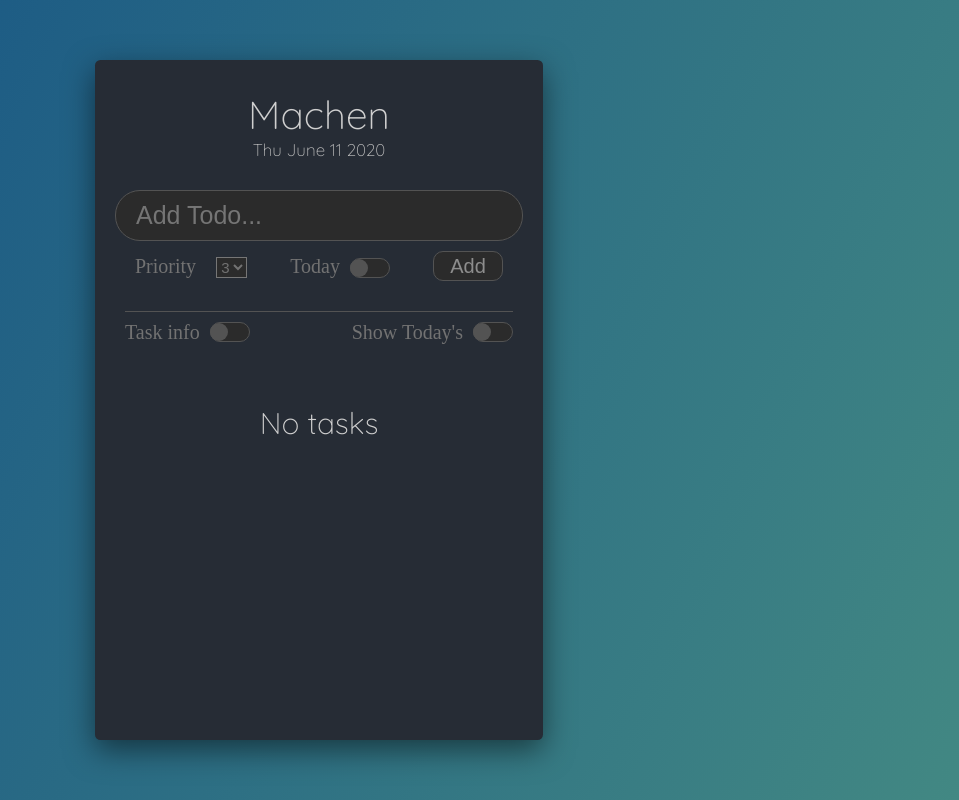
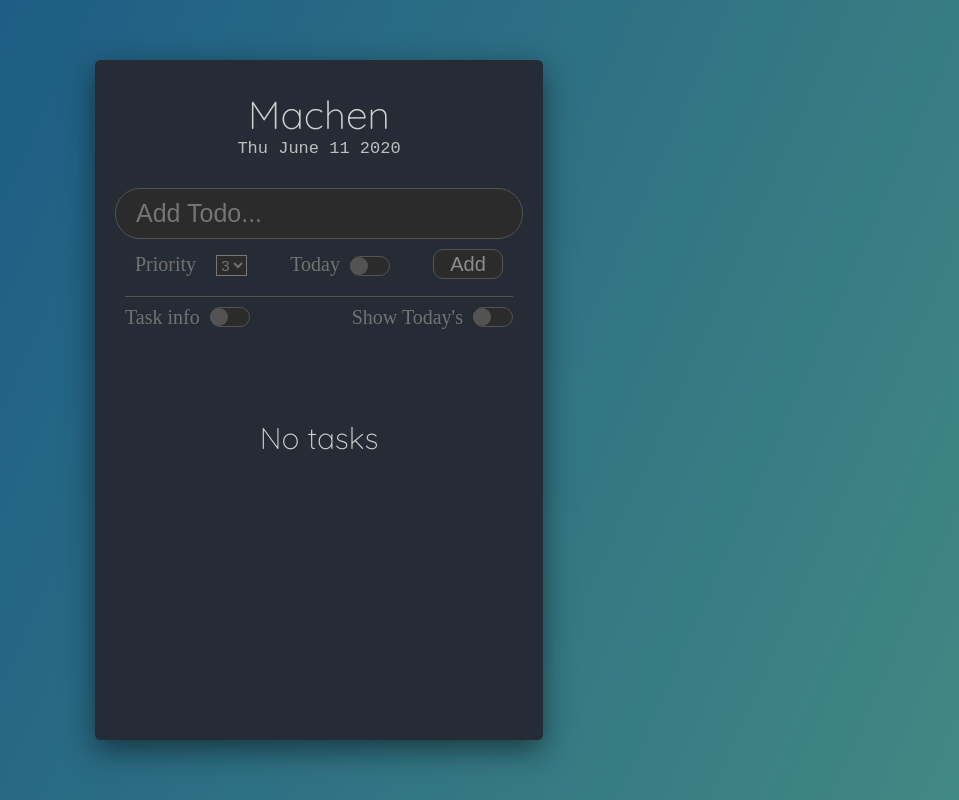
Before and after one commit to JeremyGrossDev/todo-hooks-v7.1, a React (Create React App) app: page / in a window 1280 px wide. Shown: the whole page, without its empty margins (321-1280 px from the left). Built offline with nearby package versions, Linux system fonts and the light colour scheme.

Commit message:
Added DisplayOptions conponent

```diff
--- a/src/App.js
+++ b/src/App.js
@@ -2,6 +2,7 @@ import React from "react";
 import Header from "./components/Header/Header";
 import TaskForm from "./components/TaskForm/TaskForm";
 import TaskList from "./components/TaskList/TaskList";
+import DisplayOptions from "./components/DisplayOptions/DisplayOptions";
 import { GlobalContextProvider } from "./context/GlobalState";
 import "./App.css";
 
@@ -13,6 +14,7 @@ function App() {
           <div className="main">
             <Header />
             <TaskForm />
+            <DisplayOptions />
             <TaskList />
           </div>
         </div>
--- /dev/null
+++ b/src/components/DisplayOptions/DisplayOptions.js
@@ -0,0 +1,49 @@
+import React, { useContext } from "react";
+import { GlobalContext } from "../../context/GlobalState";
+import CheckBox from "../CheckBox/CheckBox";
+import "./DisplayOptions.scss";
+
+const DisplayOptions = () => {
+  const { configs, toggleToday, toggleTask } = useContext(GlobalContext);
+
+  const handleCheckBoxChange = (setting) => {
+    const todayValue = configs[0].showTodays;
+    const taskValue = configs[0].showTaskInfo;
+    //console.log(setting);
+    setting === "showTodays"
+      ? toggleToday(!todayValue)
+      : toggleTask(!taskValue);
+  };
+
+  return (
+    <div className="displayOptions">
+      <div>
+        {
+          <CheckBox
+            title="Task info"
+            change={() => handleCheckBoxChange("showTaskInfo")}
+            checked={configs[0].showTaskInfo}
+          />
+        }
+      </div>
+      {/* <div>
+          <label htmlFor="sort">Sort by:</label>
+          <select id="sort" name="sort">
+            <option value="3">Task</option>
+            <option value="2">Manual</option>
+          </select>
+        </div> */}
+      <div>
+        {
+          <CheckBox
+            title="Show Today's"
+            change={() => handleCheckBoxChange("showTodays")}
+            checked={configs[0].showTodays}
+          />
+        }
+      </div>
+    </div>
+  );
+};
+
+export default DisplayOptions;
--- /dev/null
+++ b/src/components/DisplayOptions/DisplayOptions.scss
@@ -0,0 +1,9 @@
+.displayOptions {
+  border-top: rgb(83, 83, 83) solid 0.1rem;
+  color: rgb(153, 153, 153);
+  font-size: 2rem;
+  padding-top: 1rem;
+  display: flex;
+  justify-content: space-between;
+  margin: 1.7rem 1rem 0rem 1rem;
+}
--- a/src/components/Header/Header.scss
+++ b/src/components/Header/Header.scss
@@ -9,6 +9,7 @@
 .header-date {
   font-size: 1.7rem;
   color: rgb(190, 190, 190);
+  font-family: "Courier New", Courier, monospace;
 }
 
 @media (max-width: 700px) {
--- a/src/components/TaskList/TaskList.js
+++ b/src/components/TaskList/TaskList.js
@@ -1,61 +1,17 @@
 import React, { useContext } from "react";
 import { GlobalContext } from "../../context/GlobalState";
 import Task from "../Task/Task";
-import CheckBox from "../CheckBox/CheckBox";
 import "./TaskList.scss";
 
 const TaskList = () => {
-  const { tasks, configs, toggleToday, toggleTask } = useContext(GlobalContext);
-  //console.log(configs[0].showTaskInfo);
-
-  /* const sortedTasks = tasks.sort(
-    (a, b) => a.priority - b.priority || a.title.localeCompare(b.title)
-  ); */
-
-  //console.log(sortedTasks);
+  const { tasks, configs } = useContext(GlobalContext);
 
   const todayTasks = tasks.filter((task) => {
     return task.today;
   });
 
-  const handleCheckBoxChange = (setting) => {
-    const todayValue = configs[0].showTodays;
-    const taskValue = configs[0].showTaskInfo;
-    //console.log(setting);
-    setting === "showTodays"
-      ? toggleToday(!todayValue)
-      : toggleTask(!taskValue);
-  };
-
   return (
     <div className="task-list-container">
-      <div className="task-list-header">
-        <div>
-          {
-            <CheckBox
-              title="Task info"
-              change={() => handleCheckBoxChange("showTaskInfo")}
-              checked={configs[0].showTaskInfo}
-            />
-          }
-        </div>
-        {/* <div>
-          <label htmlFor="sort">Sort by:</label>
-          <select id="sort" name="sort">
-            <option value="3">Task</option>
-            <option value="2">Manual</option>
-          </select>
-        </div> */}
-        <div>
-          {
-            <CheckBox
-              title="Show Today's"
-              change={() => handleCheckBoxChange("showTodays")}
-              checked={configs[0].showTodays}
-            />
-          }
-        </div>
-      </div>
       {tasks.length !== 0 ? (
         configs[0].showTodays ? (
           <ul className="task-list-ul">
--- a/src/components/TaskList/TaskList.scss
+++ b/src/components/TaskList/TaskList.scss
@@ -6,15 +6,7 @@
   overflow: hidden;
   overflow-y: auto;
 }
-.task-list-header {
-  border-top: rgb(83, 83, 83) solid 0.1rem;
-  color: rgb(153, 153, 153);
-  font-size: 2rem;
-  padding-top: 1rem;
-  display: flex;
-  justify-content: space-between;
-  margin: 0 1rem 2rem 1rem;
-}
+
 ::-webkit-scrollbar {
   width: 12px;
 }
```
Also changed, not shown: src/components/InputSelect/InputSelect.js (added, +8 -0 lines), src/components/InputSelect/InputSelect.scss (added).
